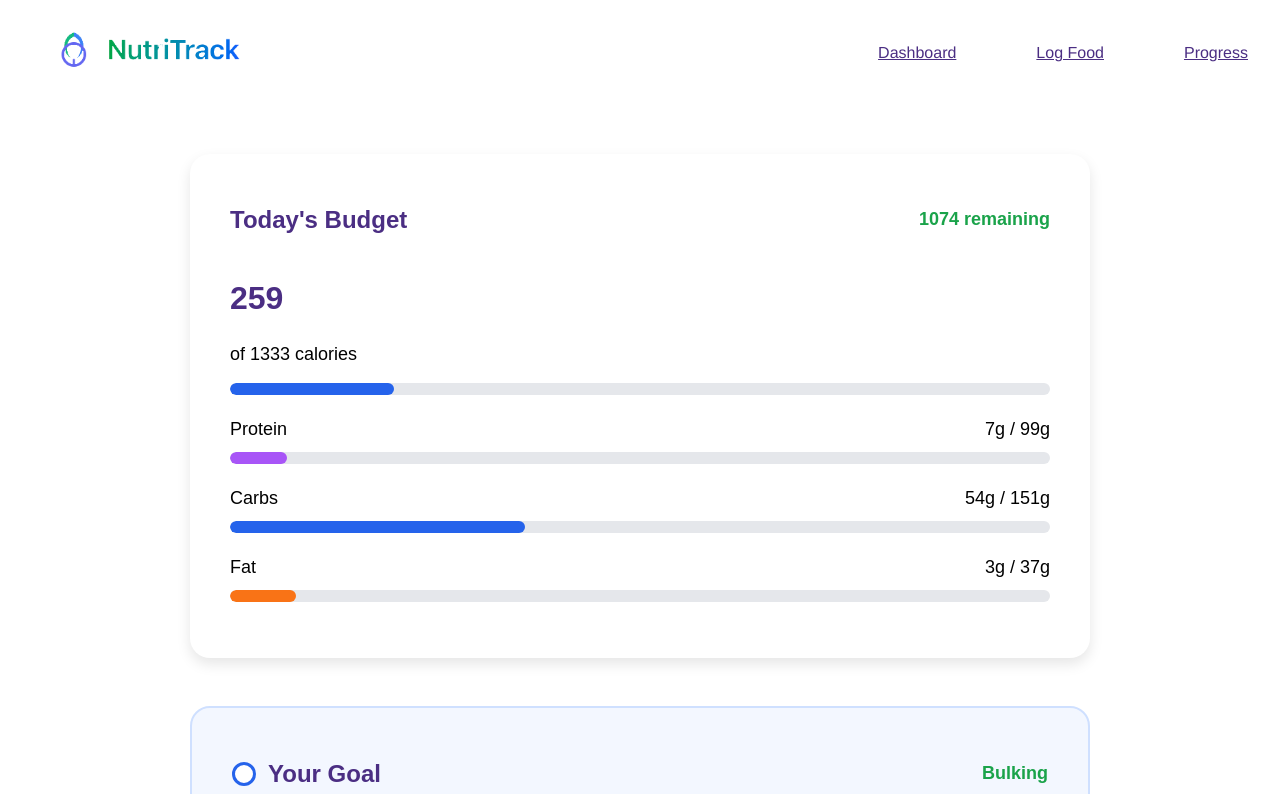
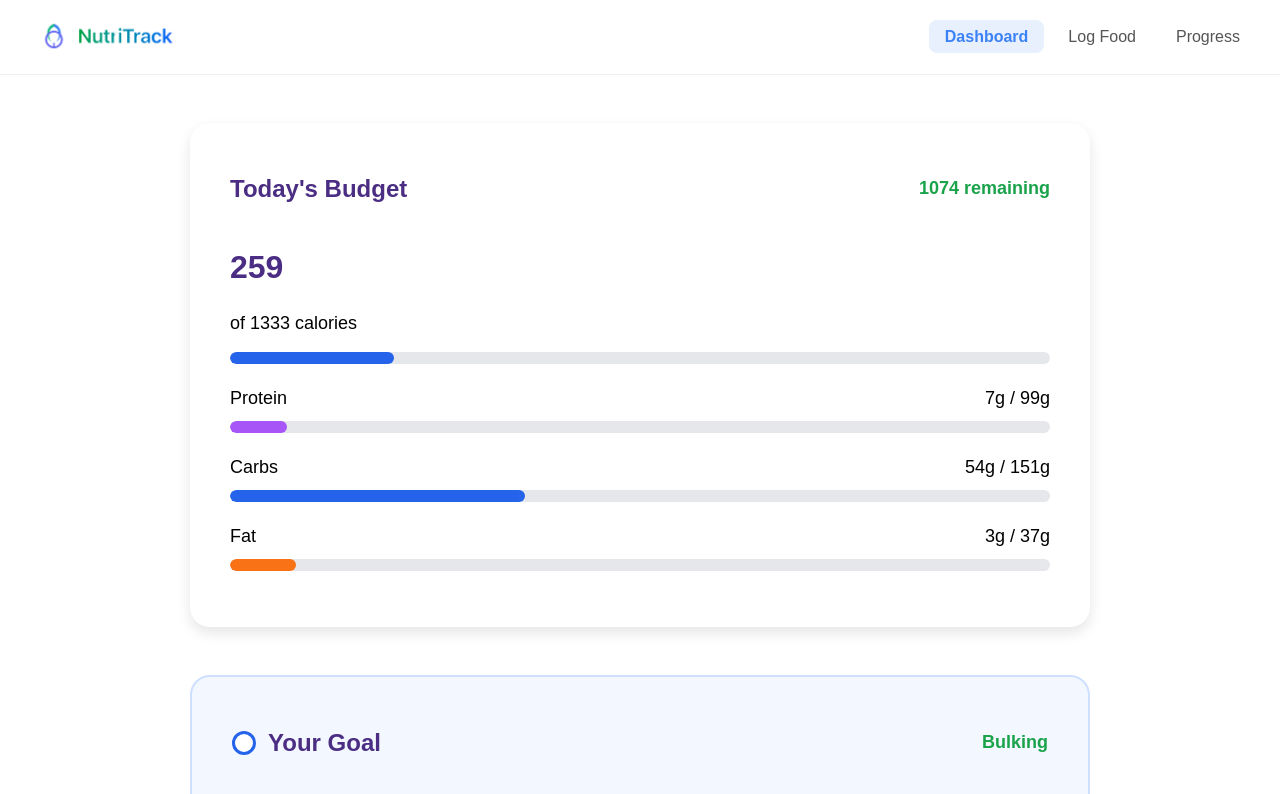
Before and after one commit to rashid-9/info340group, a React (Vite) app in the folder project-draft/: page / in a window 1280 px wide. Shown: the top 794 px of the page. Built offline with nearby package versions, Linux system fonts and the light colour scheme.

Commit message:
Updated Navbar styling

```diff
--- a/project-draft/css/style.css
+++ b/project-draft/css/style.css
@@ -38,7 +38,7 @@ h3 {
     font-weight: bold;
 }
 a {
-    color: #4B2E83;
+    color: inherit;
     font-size: 1em;
     font-weight: 500;
 }
@@ -65,13 +65,16 @@ h3 {
     display: flex;
     align-items: center;
     justify-content: space-between;
-    padding: 16px 32px;
+    padding: 12px 24px;
+    background-color: white;
+    border-bottom: 1px solid #eee;
+    font-family: 'Encode Sans Condensed', Sans-serif, Arial;
 }
 
 .nav-links {
     list-style: none;
     display: flex;
-    gap: 80px;
+    gap: 8px;
     margin: 0;
     padding: 0;
 }
--- a/project-draft/src/App.jsx
+++ b/project-draft/src/App.jsx
@@ -2,6 +2,7 @@ import React from "react";
 import Progress from "./pages/Progress.jsx";
 import LogFood from "./pages/Log-food.jsx";
 import Dashboard from "./pages/Dashboard.jsx";
+import "../css/style.css";
 
 import { BrowserRouter, Routes, Route, Navigate } from "react-router-dom";
 
--- a/project-draft/src/components/Header.jsx
+++ b/project-draft/src/components/Header.jsx
@@ -1,36 +1,28 @@
 import React from "react";
 import { NavLink } from "react-router-dom";
 
+const navStyle = ({ isActive }) => ({
+  padding: "8px 16px",
+  borderRadius: "8px",
+  textDecoration: "none",
+  backgroundColor: isActive ? "#e8f0fe" : "transparent",
+  color: isActive ? "#3b82f6" : "#555",
+  fontWeight: isActive ? "600" : "400",
+  fontFamily: "'Encode Sans Condensed', Sans-serif, Arial",
+});
+
 export default function Header() {
   return (
-    <header className="main-header">
-      <div className="header-left">
-        <img
-          src="/img/Adobe Express - file-3.png"
-          alt="NutriTrack Logo"
-          className="logo"
-        />
+    <header style={{ display: "flex", alignItems: "center", justifyContent: "space-between", padding: "12px 24px", backgroundColor: "white", borderBottom: "1px solid #eee", fontFamily: "'Encode Sans Condensed', Sans-serif, Arial" }}>
+      <div style={{ display: "flex", alignItems: "center", gap: "10px" }}>
+        <img src="/img/Adobe%20Express%20-%20file-3.png" alt="NutriTrack Logo" style={{ height: "50px", width: "auto" }} />
       </div>
 
-      <nav className="header-right">
-        <ul className="nav-links nav-links-styling">
-          <li>
-            <NavLink to="/" end>
-              Dashboard
-            </NavLink>
-          </li>
-
-          <li>
-            <NavLink to="/log-food">
-              Log Food
-            </NavLink>
-          </li>
-
-          <li>
-            <NavLink to="/progress">
-              Progress
-            </NavLink>
-          </li>
+      <nav>
+        <ul style={{ display: "flex", listStyle: "none", gap: "8px", margin: 0, padding: 0 }}>
+          <li><NavLink to="/" end style={navStyle}>Dashboard</NavLink></li>
+          <li><NavLink to="/log-food" style={navStyle}>Log Food</NavLink></li>
+          <li><NavLink to="/progress" style={navStyle}>Progress</NavLink></li>
         </ul>
       </nav>
     </header>
```
Also changed, not shown: 1 other file (tests, documents, lock files or other folders).
